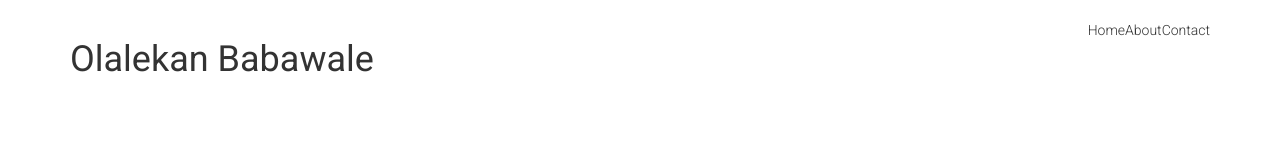
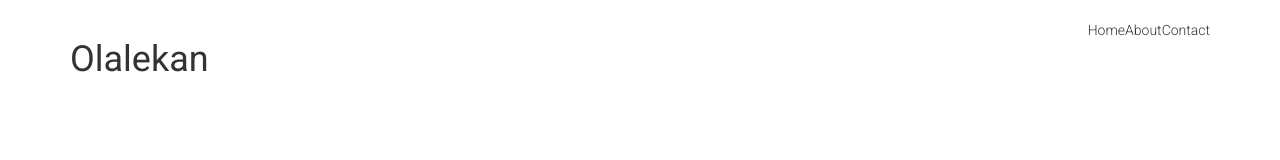
Before and after one commit to obabawale/obabawale.github.io, a plain HTML site: page index.html in a window 1280 px wide. Drawn offline with nearby package versions, Linux system fonts and the light colour scheme.

```diff
--- a/index.html
+++ b/index.html
@@ -10,7 +10,7 @@
 	<body>
 		<header class="container">
 			<div class="row">
-				<h1 class="col-sm-8">Olalekan Babawale</h3>
+				<h1 class="col-sm-8">Olalekan</h1>
 				<nav class="col-sm-4">
 					<p>Home</p>
 					<p>About</p>
```
